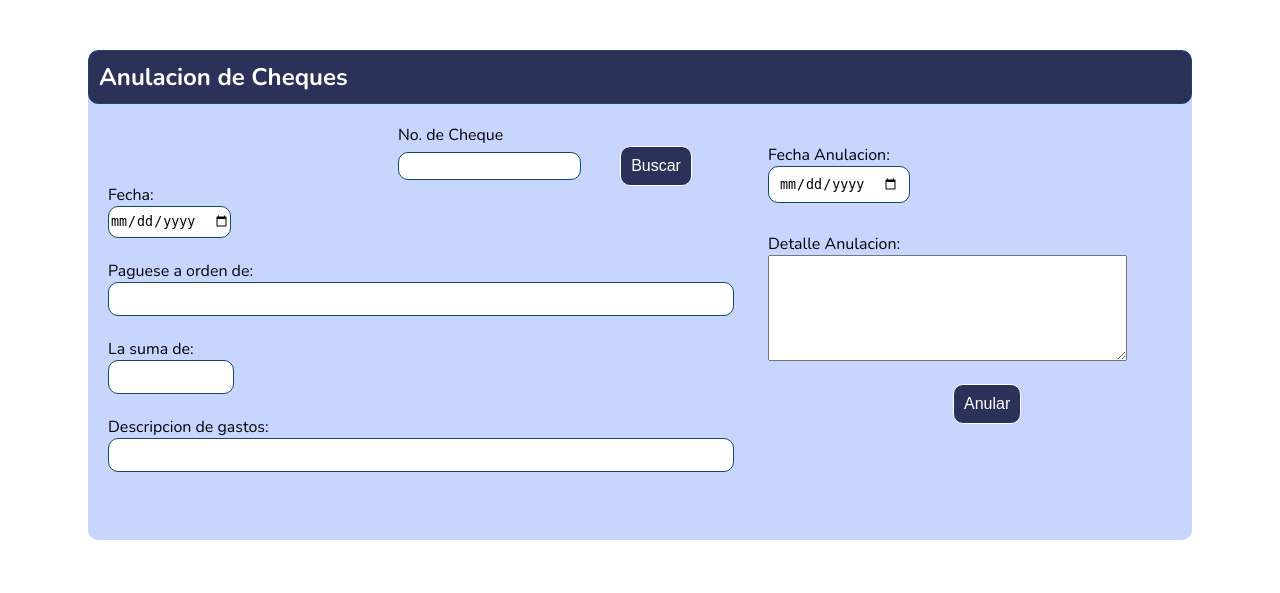
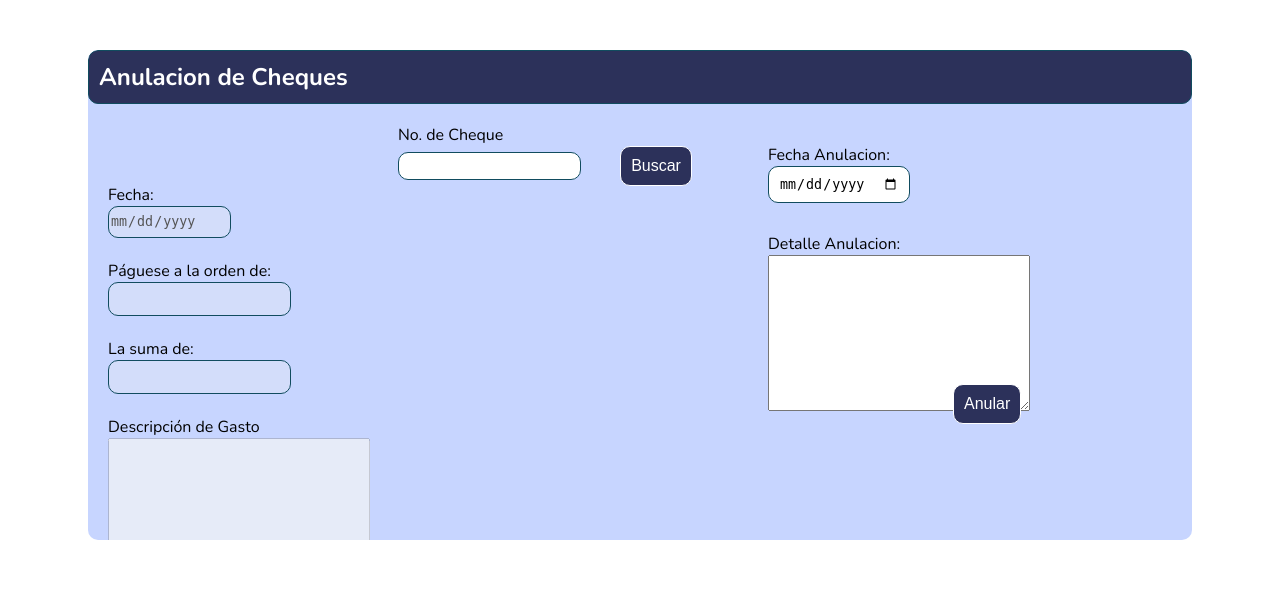
Before and after one commit to noemvy/paginaConciliacion, a PHP site: page /anulacion.php in a window 1280 px wide. Shown: the top 593 px of the page. Run offline with PHP 8.4, Linux system fonts and the light colour scheme.

Commit message:
anulacion con funciones

```diff
--- a/HTML/anulacion.php
+++ b/HTML/anulacion.php
@@ -9,7 +9,7 @@
     <title> Conciliacion Bancaria </title>
 </head>
 <body>
-
+<form method="post" action="<?php echo $_SERVER['PHP_SELF']; ?>">
     <div class="contenido">
 
         <h2 class="tituloCreacion"> Anulacion de Cheques </h2>
@@ -20,8 +20,8 @@
 
                 <label> No. de Cheque </label> <br>
 
-                <input type="text" name="" id="">
-                <button type="button">Buscar</button>
+                <input type="text" name="numero_cheque" id="numero_cheque"value="<?php  echo $numero_cheque?>">
+                <button type="submit" name="buscar">Buscar</button>
 
             </div>
 
@@ -30,16 +30,18 @@
             <div class="segundoCampoCheque">
 
                 <label> Fecha: </label> <br>
-                <input type="date" name="" id=""> <br> <br>
+                <input type="date" id="fechaCheque" name="fechaCheque " disabled value="<?php echo $fechaCheque ?>"><br> <br>
 
-                <label> Paguese a orden de: </label> <br>
-                <input class="ordenPrimerCampo" type="text" name="" id=""> <br> <br>
+                <label for="paguese">Páguese a la orden de:</label> <br>
+                <input type="text" id="pagueseALaOrden" name="pagueseALaOrden" disabled
+                value="<?php echo $proveedorNombre ?>"> <br> <br>
 
                 <label> La suma de: </label>  <br>
-                <input class="sumaPrimerCampo" type="text" name="" id=""> <br> <br>
+                <input type="text" name="monto" id="monto" disabled value="<?php echo $monto ?>"><br><br>
 
-                <label> Descripcion de gastos: </label> <br>
-                <input class="detalleCampo" type="text" name="" id="">
+                <label for="descripcion">Descripción de Gasto</label><br>
+                <textarea name="descripcion" id="descripcion" cols="30" rows="10"
+                disabled><?php echo $descripcion ?></textarea> <br>
 
             </div>
 
@@ -52,7 +54,7 @@
             <div class="objeto">
 
                 <label> Fecha Anulacion: </label> <br>
-                <input type="date" name="" id="">
+                <input type="date" name="fechaAnulado" id="fechaAnulado"  value ="<?php  echo $fechaAnulado ?>"><br>
 
             </div>
 
@@ -60,7 +62,7 @@
             <div class="camposObjeto">
 
                 <label for=""> Detalle Anulacion: </label> <br>
-                <textarea class="areaDetalle" name="" id="" cols="0" rows="0"></textarea>
+                <textarea name="detalleAnulado" id="detalleAnulado" cols="30" rows="10"><?php echo $detalleAnulado ?></textarea>
 
             </div>
 
@@ -70,15 +72,15 @@
 
         <div class="botones">
 
-            <button type="button"> Anular </button>
+        <button type="submit" name="anular" <?php echo $disabledAnular; ?>>Anular</button><br>
 
 
         </div>
 
     </div>
 
-    <script src="script.js"></script>
+</form>
 
 </body>
-
+<script src="script.js"></script>
 </html>
```
